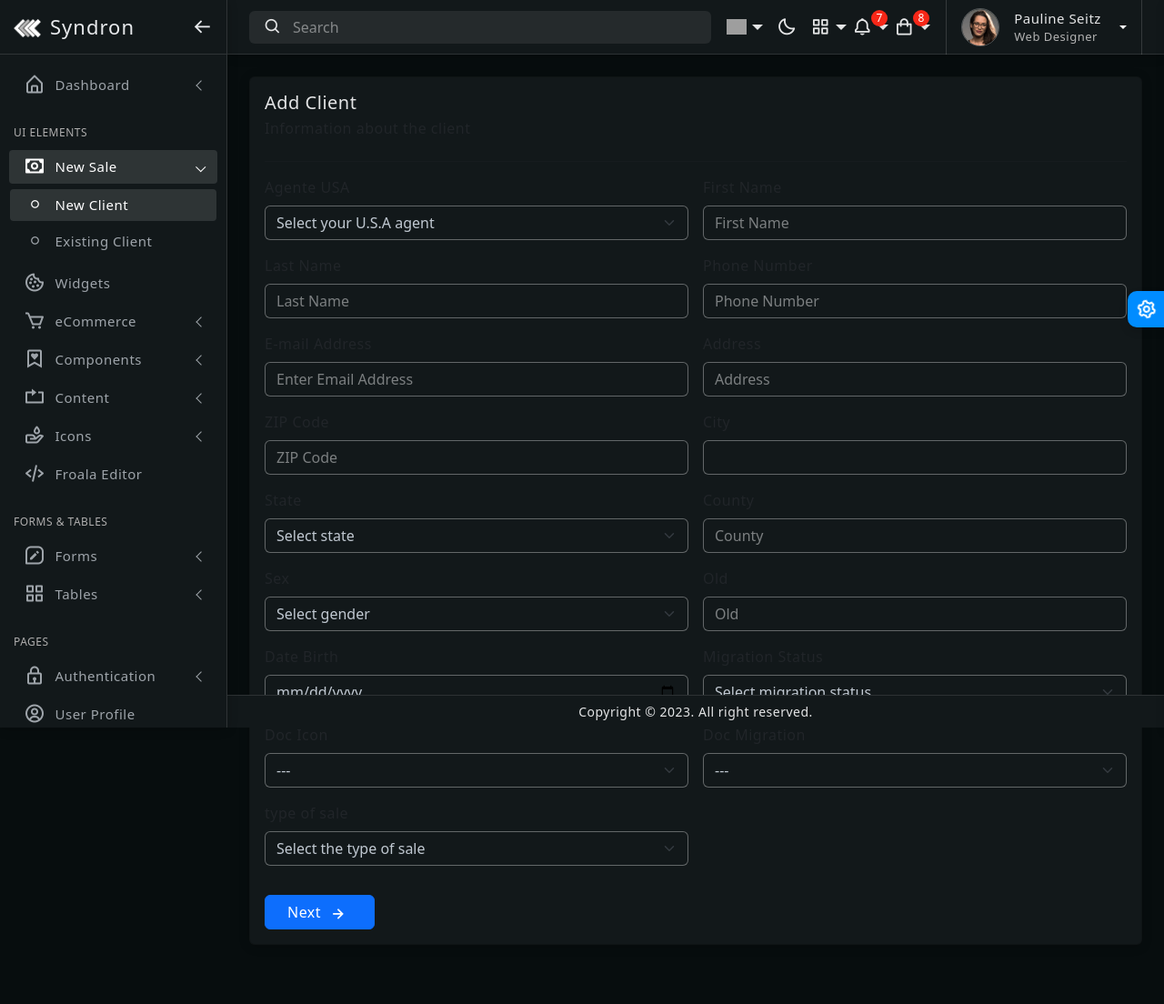
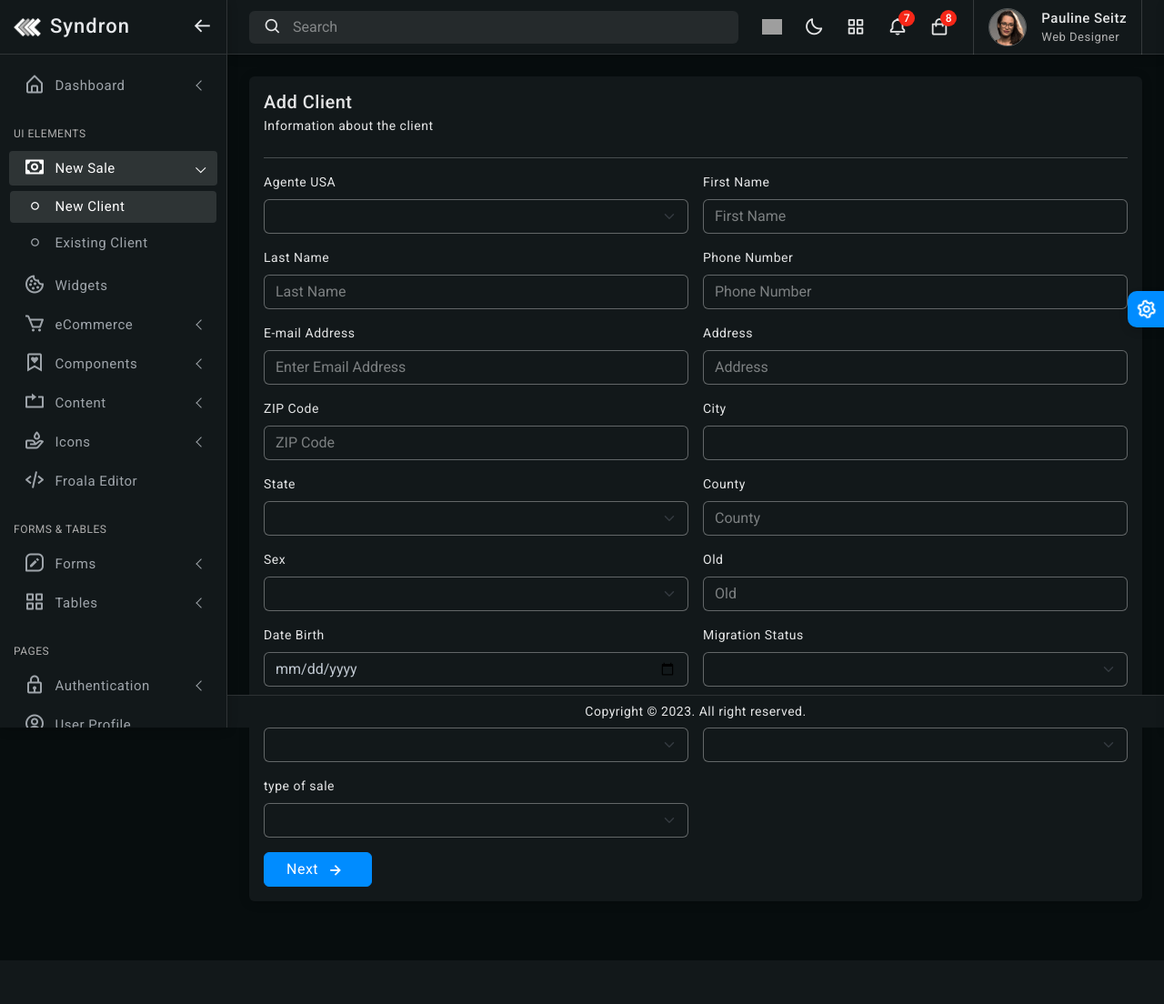
Before and after one commit to Elias0428/CRM, a Django app: page /formCreateClient/ in a window 1280 px wide. Shown: the whole page at 91% size. After the commit the page ends 1004 px from the top, so only its background shows below. Run offline with Django 5.2, Linux system fonts and the light colour scheme; some libraries are stand-ins or nearby versions; grey boxes are pictures that could not be loaded.

Commit message:
Fix bug front end

```diff
--- a/app/templates/forms/formCreateClient.html
+++ b/app/templates/forms/formCreateClient.html
@@ -45,12 +45,12 @@
 						<div class="col-12 col-lg-6">
 							<label for="agent_usa" class="form-label font-weight-bold">Agente USA</label>
 							<select class="form-select" id="agent_usa" aria-label="Default select example" name="agent_usa">
-							<option disabled selected value='no_valid'>Select your U.S.A agent</option>
-							<option value="Daniel" >Daniel</option>
-							<option value="Zohira" >Zohira</option>
-							<option value="Gina" >Gina</option>
-							<option value="Diego" >Diego</option>
-							<option value="Danieska" >Danieska</option>
+								<option disabled selected value='no_valid'></option>
+								<option value="Daniel">Daniel</option>
+								<option value="Zohira">Zohira</option>
+								<option value="Gina">Gina</option>
+								<option value="Diego">Diego</option>
+								<option value="Danieska">Danieska</option>
 								<option value="Vladimir">Vladimir</option>
 								<option value="Luis">Luis</option>
 								<option value="Borja">Borja</option>
@@ -88,8 +88,8 @@
 						</div>
 						<div class="col-12 col-lg-6">
 							<label for="state" class="form-label font-weight-bold">State</label>
-						<select id="inputState" class="form-select" id="state" name="state">
-							<option value='no_valid'>Select state</option>
+							<select id="inputState" class="form-select" id="state" name="state" >
+								<option value='no_valid'></option>
 								<option value="AL"> AL </option>
 								<option value="AR"> AR </option>
 								<option value="AZ"> AZ </option>
@@ -127,7 +127,7 @@
 						<div class="col-12 col-lg-6">
 							<label for="sex" class="form-label">Sex</label>
 							<select class="form-select"  name="sex" id="sex" aria-label="Default select example">
-							<option disabled selected value='no_valid'>Select gender</option>
+								<option disabled selected value='no_valid'></option>
 								<option value="M">MASCULINO</option>
 								<option value="F">FEMENINO</option>
 							</select>
@@ -143,7 +143,7 @@
 						<div class="col-12 col-lg-6">
 							<label for="migration_status" class="form-label">Migration Status</label>
 							<select class="form-select" id="migration_status"  name="migration_status">
-							<option disabled selected value='no_valid'>Select migration status</option>
+								<option disabled selected value='no_valid'></option>
 								<option value="Green Card" >Green Card</option>
 								<option value="Autorizacion de Empleo" >Autorizacion de Empleo</option>
 								<option value="Notice of Action (i-797)" >Notice of Action (i-797)</option>
@@ -152,7 +152,7 @@
 								<option value="Temporary Protection Status (TPS)" >Temporary Protection Status (TPS)</option>
 								<option value="Violencia Domestica" >Violencia Domestica</option>
 								<option value="Residencia Condicional" >Residencia Condicional</option>
-							<option value="Parole" >Parole</option>
+								<option value="Parole">Parole</option>
 								<option value="Ciudadano USA (Licencia de Manejo)" >Ciudadano USA (Licencia de Manejo)</option>
 								<option value="Vista de Estudiante (i-120)" >Vista de Estudiante (i-120)</option>
 								<option value="En Proceso actual" >En Proceso actual</option>
@@ -160,31 +160,30 @@
 							</select>
 						</div>
 						<div class="col-12 col-lg-6">
-						<label for="doc_icon" class="form-label">Doc Icon</label>
-						<select class="form-select" id="doc_icon"  name="doc_icon"   >
-							<option>---</option>
-							<option value="1" >SI</option>
-							<option value="2" >NO</option>
+							<label for="doc_icon" class="form-label">Icon document</label>
+							<select class="form-select" id="doc_icon"  name="doc_icon">
+								<option disabled selected value='no_valid'></option>
+								<option value="1">Yes</option>
+								<option value="2">N</option>
 							</select>
 						</div>
 						<div class="col-12 col-lg-6">
-						<label for="doc_migration" class="form-label">Doc Migration</label>
-						<select class="form-select" id="doc_migration"  name="doc_migration"   >
-							<option>---</option>
-							<option value="1" >SI</option>
-							<option value="2" >NO</option>
+							<label for="doc_migration" class="form-label">Migration document</label>
+							<select class="form-select" id="doc_migration" name="doc_migration">
+								<option disabled selected value='no_valid'></option>
+								<option value="1">Yes</option>
+								<option value="2">No</option>
 							</select>
 						</div>
 						<div class="col-12 col-lg-6">
 							<label for="type_sales" class="form-label">type of sale</label>
 							<select class="form-select"  name="type_sales" id="type_sales" aria-label="Default select example" >
-							<option disabled selected value='no_valid'>Select the type of sale</option>
+								<option disabled selected value='no_valid'></option>
 								<option value="ACA">ACA</option>
 								<option value="SUPLEMENTARIO">SUPLEMENTARIO</option>
 								<option value="ACA/SUPLEMENTARIO">ACA/SUPLEMENTARIO</option>
 							</select>
 						</div>
-					<div id="error-message" style="color: red;"></div>
 						<div class="col-12 col-lg-12">
 							<button type="submit" class="btn btn-primary px-4" id="sendClient">Next<i class='bx bx-right-arrow-alt ms-2'></i></button>
 						</div>
@@ -193,23 +192,6 @@
 
 				</div>
 			</form>
-		</div>
-	</div>
-
-	<div class="modal fade" id="responseModal" tabindex="-1" aria-labelledby="modalLabel" aria-hidden="true">
-		<div class="modal-dialog">
-			<div class="modal-content">
-				<div class="modal-header">
-					<h5 class="modal-title" id="modalLabel">Mensaje</h5>
-					<button type="button" class="btn-close" data-bs-dismiss="modal" aria-label="Close"></button>
-				</div>
-				<div class="modal-body" id="modalMessage">
-					<!-- Aquí se mostrará el mensaje dinámico -->
-				</div>
-				<div class="modal-footer">
-					<button type="button" class="btn btn-secondary" data-bs-dismiss="modal">Cerrar</button>
-				</div>
-			</div>
 		</div>
 	</div>
 </div>
@@ -224,13 +206,6 @@
 	<script src="{% static "assets/plugins/simplebar/js/simplebar.min.js" %}"></script>
 	<script src="{% static "assets/plugins/metismenu/js/metisMenu.min.js" %}"></script>
 	<script src="{% static "assets/plugins/perfect-scrollbar/js/perfect-scrollbar.js" %}"></script>
-	<script src="{% static 'assets/js/validationFormCreateClient.js' %}"></script>
-
-	<!-- Bootstrap CSS -->
-	<link href="https://cdn.jsdelivr.net/npm/bootstrap@5.3.0/dist/css/bootstrap.min.css" rel="stylesheet">
-	<!-- Bootstrap JS Bundle con Popper -->
-	<script src="https://cdn.jsdelivr.net/npm/bootstrap@5.3.0/dist/js/bootstrap.bundle.min.js"></script>
-
 	<script>
 		var quill = new Quill('#editor', {
 		  theme: 'snow'
@@ -238,6 +213,5 @@
 	  </script>
 	<!--app JS-->
 	<script src="{% static "assets/js/app.js" %}"></script>
-
 	<script src="{% static "assets/js/validationFormCreateClient.js" %}"></script>
 {% endblock %}
--- a/static/assets/js/validationFormCreateClient.js
+++ b/static/assets/js/validationFormCreateClient.js
@@ -1,4 +1,4 @@
-const idsSelectWithValidation = ['agent_usa', 'inputState', 'sex', 'migration_status', 'type_sales']
+const idsSelectWithValidation = ['agent_usa', 'inputState', 'sex', 'migration_status', 'doc_icon', 'doc_migration', 'type_sales']
 
 document.getElementById('formCreateClient').addEventListener('submit', function(event) {
     event.preventDefault(); // Previene el envío por defecto del formulario
@@ -29,7 +29,7 @@ document.getElementById('formCreateClient').addEventListener('submit', function(
     }
     phoneNumber.value = phoneNumberFormat
     console.log('Papi llego hasta aqui. lo mando mi loco')
-    // this.submit();
+    this.submit();
 });
 
 
```
Lines whose indentation alone changed are shown as unchanged.
